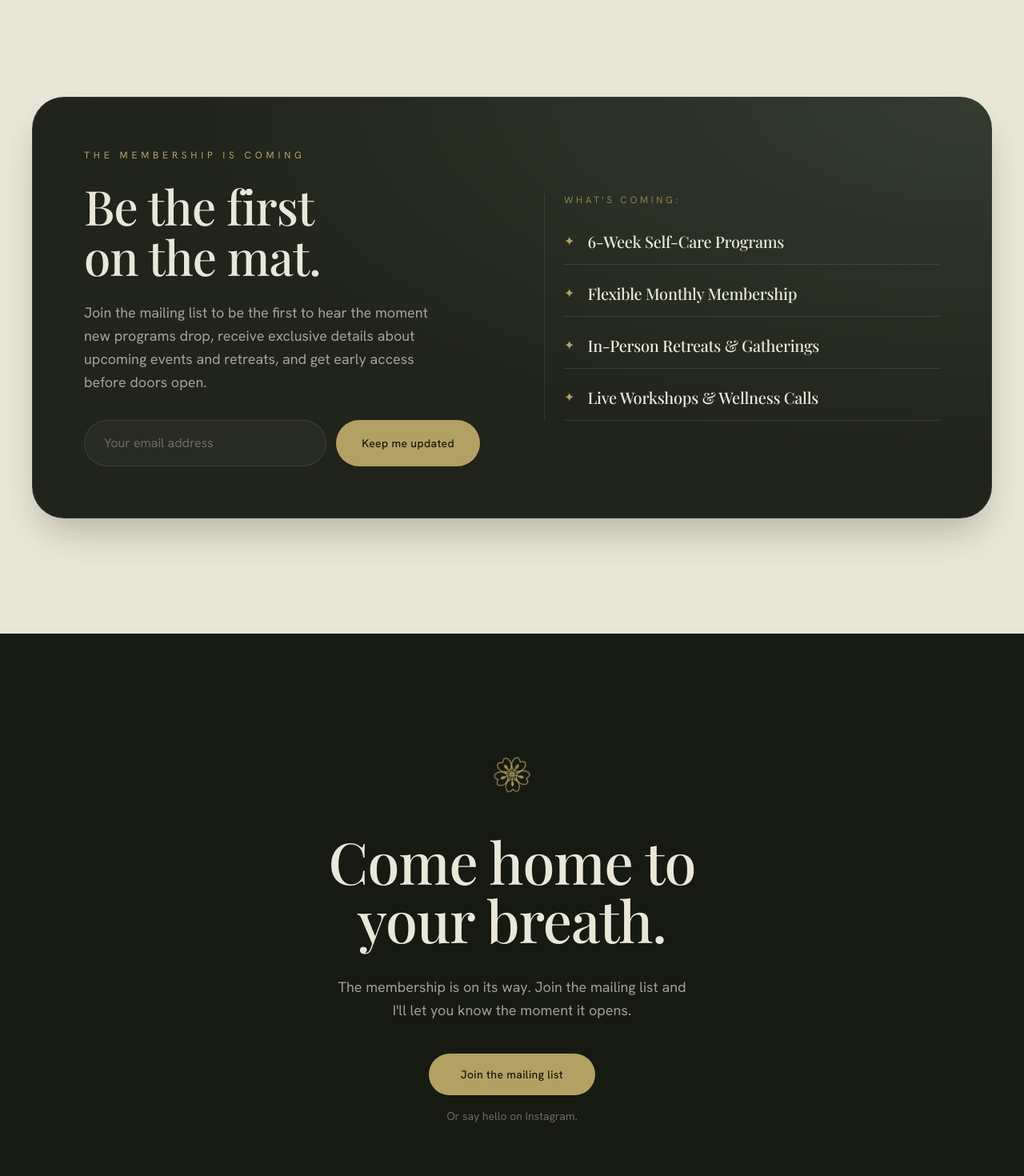
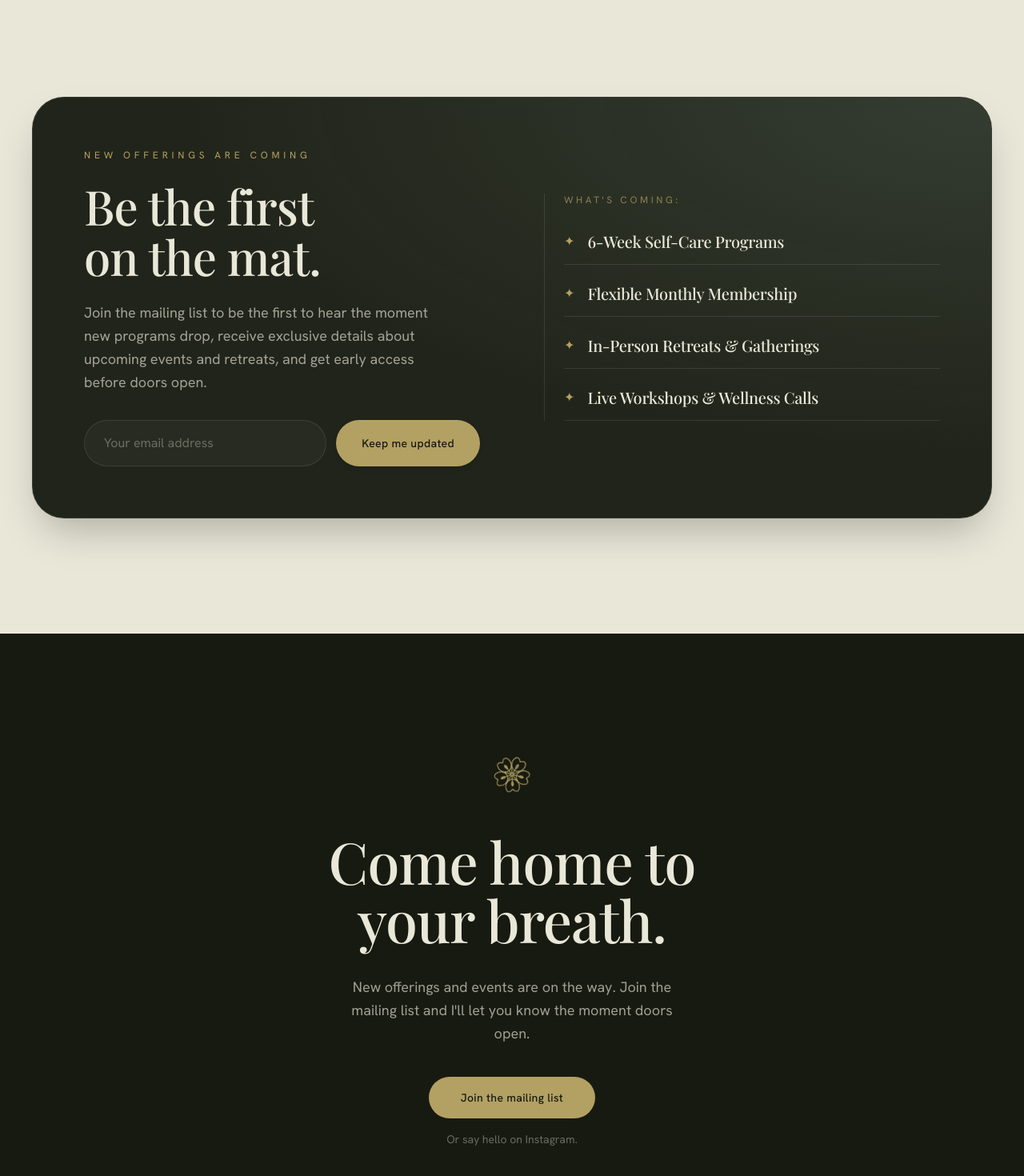
Before and after one commit to SukhmanH/elenawebsite, a Next.js app: page / in a window 1280 px wide. Shown: the part 5311-6781 px from the top of the page at 80% size. Built offline with nearby package versions, Linux system fonts and the light colour scheme.

Commit message:
Remove all mentions of membership from user-facing site except for the monthly membership offering

```diff
--- a/src/components/home/mailing-list.tsx
+++ b/src/components/home/mailing-list.tsx
@@ -60,7 +60,7 @@ export function MailingList() {
           <div className="relative grid gap-12 p-10 sm:p-16 md:grid-cols-2 md:items-center md:gap-20">
             <Reveal>
               <p className="text-xs uppercase tracking-[0.4em] text-gold">
-                The membership is coming
+                New offerings are coming
               </p>
               <h2 className="mt-6 font-display text-4xl font-medium leading-[1.05] text-sand sm:text-5xl lg:text-6xl">
                 Be the first on the mat.
--- a/src/components/layout/footer.tsx
+++ b/src/components/layout/footer.tsx
@@ -18,8 +18,8 @@ export function Footer() {
             Come home to your breath.
           </h2>
           <p className="mx-auto mt-8 max-w-md text-lg leading-relaxed text-sand/65">
-            The membership is on its way. Join the mailing list and I&apos;ll let
-            you know the moment it opens.
+            New offerings and events are on the way. Join the mailing list and
+            I&apos;ll let you know the moment doors open.
           </p>
 
           <Link
--- a/src/components/layout/nav.tsx
+++ b/src/components/layout/nav.tsx
@@ -137,9 +137,6 @@ export function Nav() {
                         </Link>
                       </li>
                     ))}
-                    <li className="pt-4 text-sm text-gold/40">
-                      Membership platform (link to be confirmed)
-                    </li>
                   </ul>
                 </motion.div>
               </div>
```
